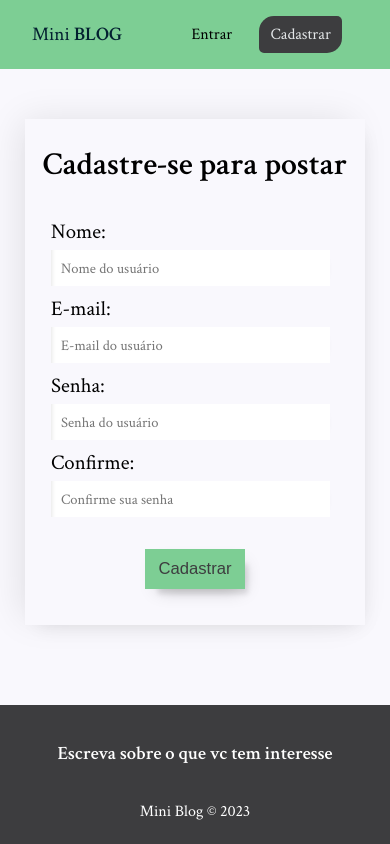
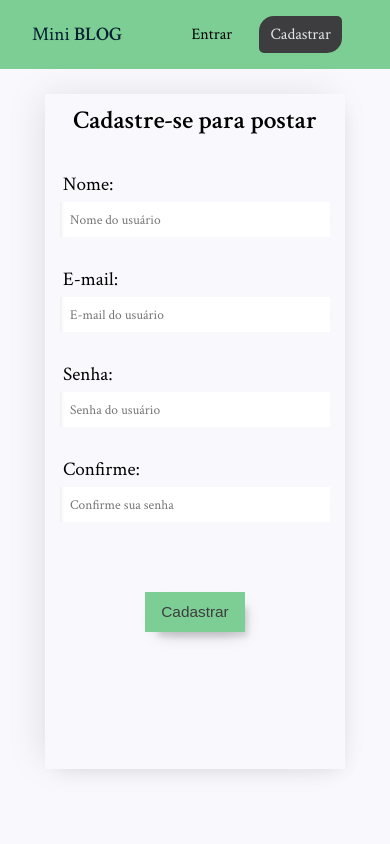
Before and after one commit to murilo1988/MiniBlog, a React (Create React App) app: page /register in a window 390 px wide. Shown: the top 844 px of the page. Built offline with nearby package versions, Linux system fonts and the light colour scheme.

Commit message:
change CSS with grid

```diff
--- a/src/pages/Register/Register.module.css
+++ b/src/pages/Register/Register.module.css
@@ -1,13 +1,15 @@
 .container_form {
-    margin: auto 25px;
-    height: 50vh;
+    margin: auto 150px;
+    height: 70vh;
+    width: 600px;
+    margin: 0 auto;
     box-shadow: 5px 8px 19px -9px rgba(0, 0, 0, 0.1), -8px -3px 35px -5px rgba(0, 0, 0, 0.1);
 }
 
 .container_form h1 {
     text-align: center;
-    margin-top: 50px;
-    padding-top: 25px;
+    margin-top: 25px;
+    padding-top: 10px;
 }
 
 .form_cadastrar {
@@ -15,18 +17,27 @@
     flex-direction: column;
     justify-content: center;
     align-items: center;
-    font-size: 1.3em;
-    padding: 10px;
+    padding-top: 50px;
+    font-size: 1.2em;
 }
 
-.form_cadastrar label {
-    margin: 10px auto;
+label {
+    display: grid;
+    grid-template-columns: 70px 300px;
+    align-items: center;
+    margin-bottom: 30px;
 }
 
 .form_cadastrar span {
+    display: flex;
+    justify-content: flex-end;
     margin-right: 10px;
 }
+
 .form_cadastrar input {
+    display: flex;
+    justify-content: flex-start;
+    align-items: baseline;
     width: 300px;
     border: none;
     padding: 10px;
@@ -38,7 +49,7 @@
 .form_cadastrar button {
     width: 100px;
     height: 40px;
-    margin-top: 25px;
+    margin-top: 40px;
     font-size: 0.8em;
     background-color: #7dce94;
     color: #3d3d3f;
@@ -51,17 +62,33 @@
     box-shadow: none;
 }
 
-@media screen and (max-width: 480px) {
+@media screen and (max-width: 650px) {
     .container_form {
-        height: 60vh;
-    }
-    .form_cadastrar input {
-        width: 90%;
-        margin: 5px 0;
+        width: 300px;
+        margin: 0 auto;
+        height: 80vh;
     }
 
-    .form_cadastrar label {
-        width: 90%;
-        margin: 2px auto;
+    h1 {
+        margin-bottom: -15px;
+        font-size: 1.6em;
+    }
+
+    label {
+        display: grid;
+        grid-template-columns: 1fr;
+        align-items: center;
+        justify-content: center;
+    }
+
+    .form_cadastrar span {
+        display: flex;
+        justify-content: flex-start;
+        margin-left: 3px;
+        margin-bottom: 5px;
+    }
+
+    .form_cadastrar input {
+        width: 250px;
     }
 }
```
